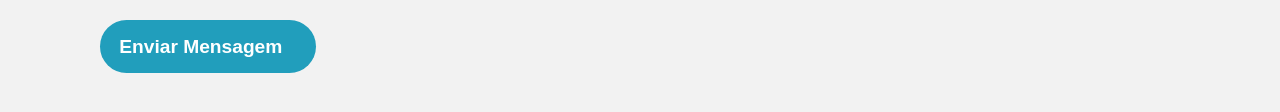
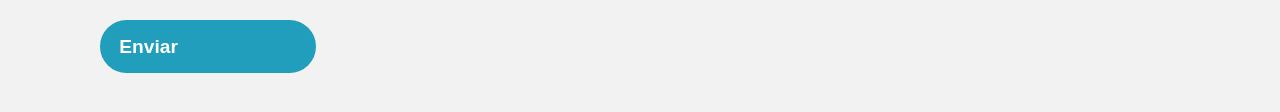
Before and after one commit to maxtxra/CSS, a plain HTML site: page index.html in a window 1280 px wide. Shown: the part 2483-2595 px from the top of the page. Drawn offline with Linux system fonts and the light colour scheme.

Commit message:
Update index.html

```diff
--- a/index.html
+++ b/index.html
@@ -94,7 +94,7 @@
 
                     <label for="mensagem">Mensagem</label>
                     <textarea name="mensagem" id="mensagem" cols="30" rows="10"></textarea>
-                    <input type="enviar" class="send-message-cta" value="Enviar Mensagem">
+                    <input type="enviar" class="send-message-cta" value="Enviar">
                 </form>
             </div>
             <div class="contact-right">
```
